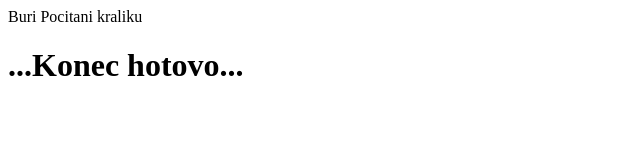
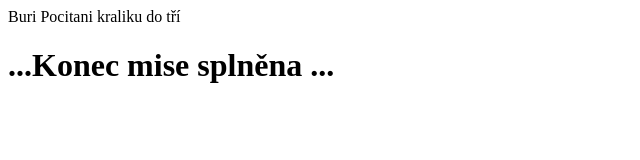
Before and after one commit to jiribur/MiniKralici, a plain HTML site: page index.html in a window 1280 px wide. Shown: the whole page, without its empty margins (0-640 px from the left). Drawn offline with Linux system fonts and the light colour scheme.

Commit message:
Update index.html

```diff
--- a/index.html
+++ b/index.html
@@ -1,11 +1,11 @@
 <html>
 <body:
-  <h1>Buri Pocitani kraliku</h1>
+  <h1>Buri Pocitani kraliku do tří</h1>
   <script>
     for(var i=1; i<=3; i++) {
-      alert("Kralik "+i+" je venku!")
+      alert("Kralik cislo "+i+" je osvobozen.")
     }
   </script>
-  <h1>...Konec hotovo...</h1>
+  <h1>...Konec mise splněna ...</h1>
 </body>
 </html>
```
